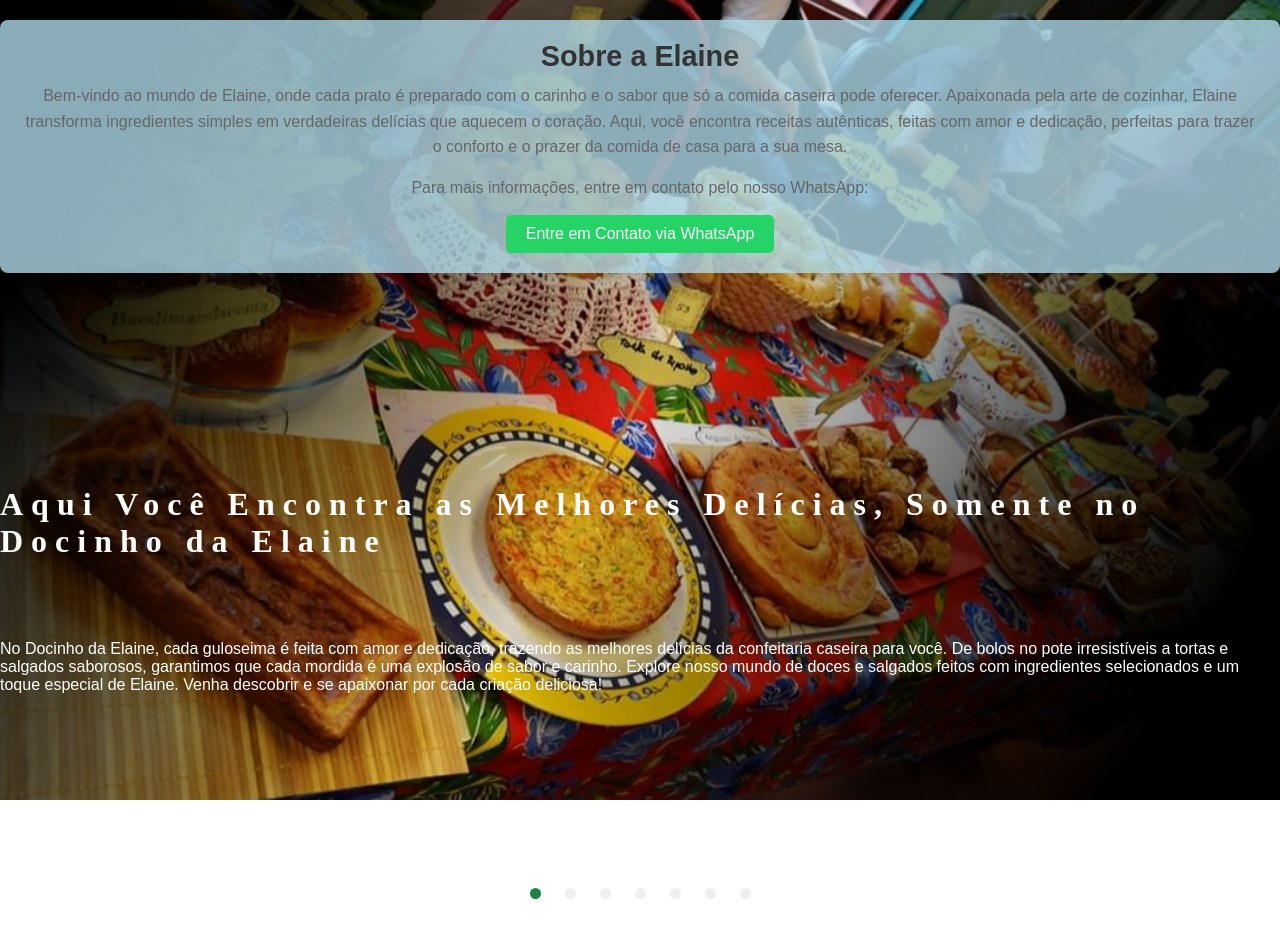
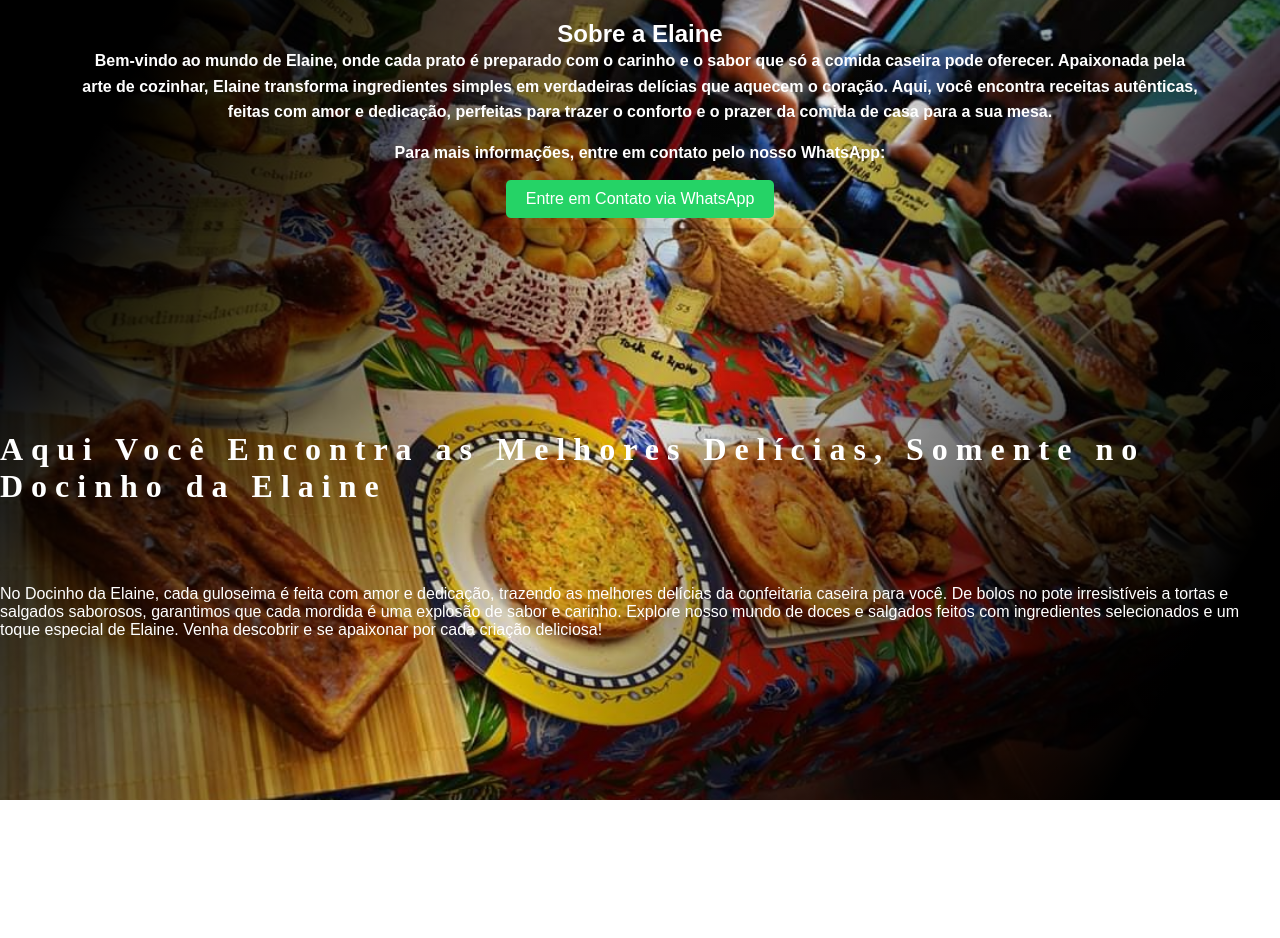
Before and after one commit to DLcez/takeoff-project, a plain HTML site: page index.html in a window 1280 px wide. After the commit the page ends 800 px from the top, so only its background shows below. Drawn offline with Linux system fonts and the light colour scheme.

Commit message:
Add files via upload

```diff
--- a/index.html
+++ b/index.html
@@ -20,15 +20,13 @@
 
 <body>
     <main>
-
-        <div class="dados-empresa">
+        <div class="dados-empresa ativa">
             <h2>Sobre a Elaine</h2>
             <p>Bem-vindo ao mundo de Elaine, onde cada prato é preparado com o carinho e o sabor que só a comida caseira pode oferecer. Apaixonada pela arte de cozinhar, Elaine transforma ingredientes simples em verdadeiras delícias que aquecem o coração. Aqui, você encontra receitas autênticas, feitas com amor e dedicação, perfeitas para trazer o conforto e o prazer da comida de casa para a sua mesa.</p>
             <p>Para mais informações, entre em contato pelo nosso WhatsApp:</p>
             <a href="https://api.whatsapp.com/send?phone=553496511016&text=Olá%20Elaine,%20gostaria%20de%20saber%20mais%20sobre%20os%20produtos!"
                class="botao-whatsapp" target="_blank">Entre em Contato via WhatsApp</a>
         </div>
-
         <div class="carrocel">
             <img class="imagem ativa" src="./src/imagens/quitandas.jpg" alt="quitandas">
             <img class="imagem" src="./src/imagens/bolodebanana.jpg" alt="bolodebanana">
@@ -38,7 +36,6 @@
             <img class="imagem" src="./src/imagens/pudim.jpeg" alt="pudim">
             <img class="imagem" src="./src/imagens/bolopote.jpg" alt="bolopote">
         </div>
-
         <div class="conteudo">
             <div class="informacoes ativa">
                 <h1>Aqui Você Encontra as Melhores Delícias, Somente no Docinho da Elaine</h1>
--- a/src/css/estilos.css
+++ b/src/css/estilos.css
@@ -1,3 +1,10 @@
+html, body {
+    margin: 0;
+    padding: 0;
+    height: 100%;
+    overflow: hidden; /* Remove a rolagem do body */
+}
+
 body {
     font-family: "Porppins", sans-serif;
     max-width: 1280px;
@@ -12,28 +19,46 @@ body {
     z-index: -1;
 }
 
-/* Estilos para a seção de dados da empresa */
+/* Define a visibilidade inicial */
 .dados-empresa {
-    background-color: rgba(173,216,230,0.8); /* Cor de fundo clara para destacar a seção */
-    padding: 20px; /* Espaçamento interno */
-    margin: 20px 0; /* Margem superior e inferior */
+    display: block; /* Visível na primeira página */
+    position: center; /* Permite sobrepor o carrossel */
+    top: 10px; /* Ajuste conforme necessário */
+    left: 10px; /* Ajuste conforme necessário */
+    z-index: 10; /* Garantir que a seção esteja acima do carrossel */
+}
+
+/* Oculta a seção em todas as páginas do carrossel, exceto a primeira */
+.dados-empresa.hide {
+    display: none;
+}
+
+
+.dados-empresa {
+    background-color: rgba(0, 0, 0, 0); /* Totalmente transparente */
+    padding: 10px; /* Espaçamento interno */
+    margin: 10px; /* Margem superior e inferior */
     border-radius: 8px; /* Bordas arredondadas */
-    box-shadow: 0 4px 8px rgba(0, 0, 0, 0.1); /* Sombra para profundidade */
+    box-shadow: 0 4px 5px rgba(0, 0, 0, 0.1); /* Sombra para profundidade */
     text-align: center; /* Alinhamento centralizado do texto */
 }
 
-.dados-empresa h2 {
-    font-size: 1.8em; /* Tamanho da fonte do título */
-    color: #333; /* Cor do texto do título */
-    margin-bottom: 10px; /* Margem inferior */
+.dados-empresa h2,
+.dados-empresa p {
+    color: #ffffff; /* Cor do texto branco */
+    font-weight: bold; /* Texto em negrito */
 }
 
 .dados-empresa p {
     font-size: 1em; /* Tamanho da fonte do texto */
-    color: #666; /* Cor do texto */
     line-height: 1.6; /* Altura da linha para melhor leitura */
     margin-bottom: 15px; /* Margem inferior */
+    text-align: center; /* Centraliza o texto */
+    max-width: 90%; /* Limita a largura máxima do parágrafo */
+    margin-left: auto; /* Ajusta a margem esquerda automática para centralização */
+    margin-right: auto; /* Ajusta a margem direita automática para centralização */
 }
+
 
 .dados-empresa a.botao-whatsapp {
     display: inline-block;
--- a/src/js/index.js
+++ b/src/js/index.js
@@ -66,3 +66,33 @@ function desativarBotaoSelecionado() {
 
     botaoSelecionado.classList.remove("selecionado");
 }
+
+document.addEventListener('DOMContentLoaded', function() {
+    const informacoes = document.querySelectorAll('.informacoes');
+    const dadosEmpresa = document.querySelector('.dados-empresa');
+    let currentIndex = 0;
+
+    function showPage(index) {
+        informacoes.forEach((info, i) => {
+            info.classList.toggle('ativa', i === index);
+        });
+
+        // Oculta ou mostra a seção de dados da empresa
+        if (index === 0) {
+            dadosEmpresa.classList.remove('hide');
+        } else {
+            dadosEmpresa.classList.add('hide');
+        }
+    }
+
+    // Adiciona event listeners para navegação do carrossel, se houver botões de navegação
+    document.querySelectorAll('.botoes-carrosel .botao').forEach((button, i) => {
+        button.addEventListener('click', () => {
+            currentIndex = i;
+            showPage(currentIndex);
+        });
+    });
+
+    // Mostra a primeira página ao carregar a página
+    showPage(currentIndex);
+});
```
